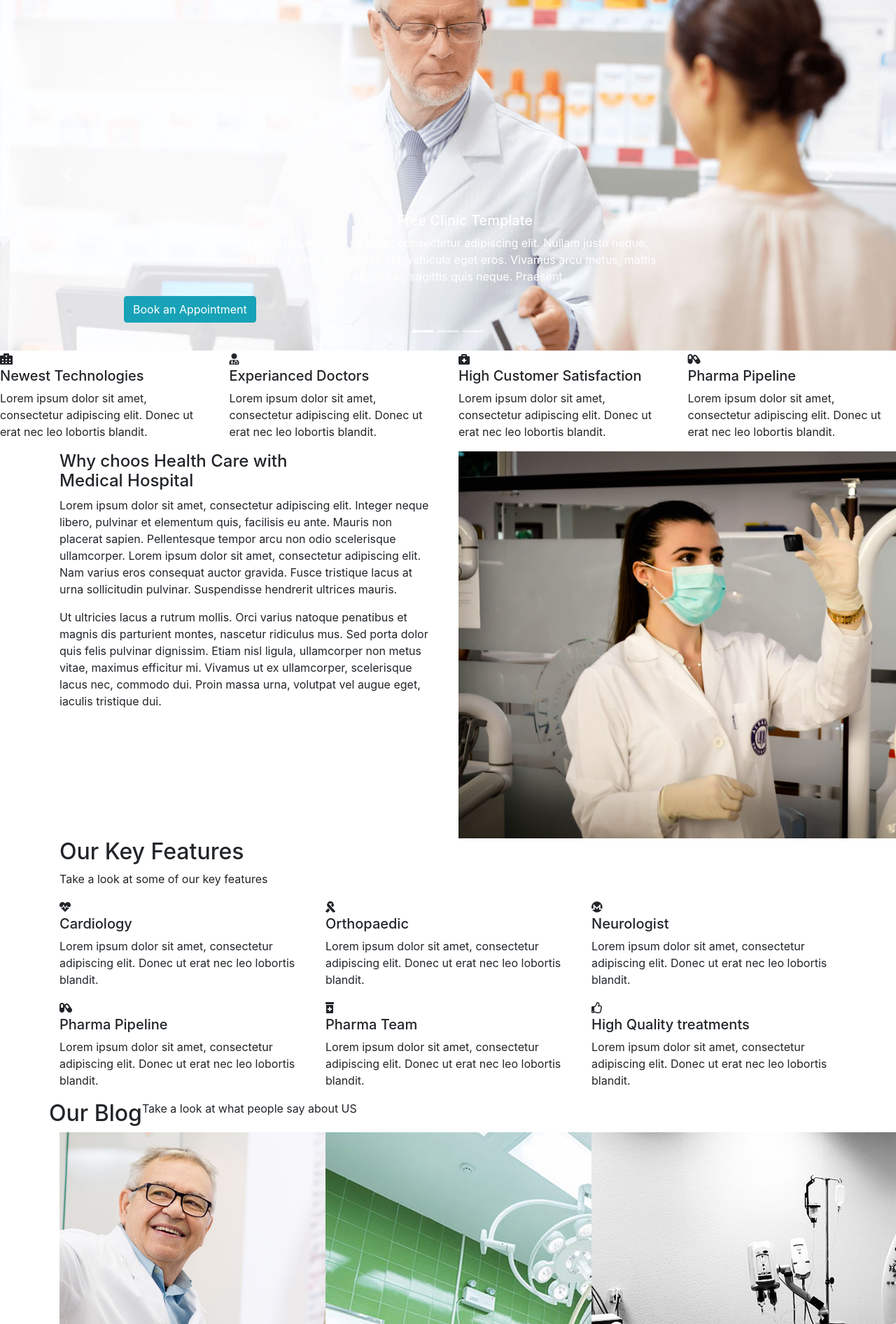
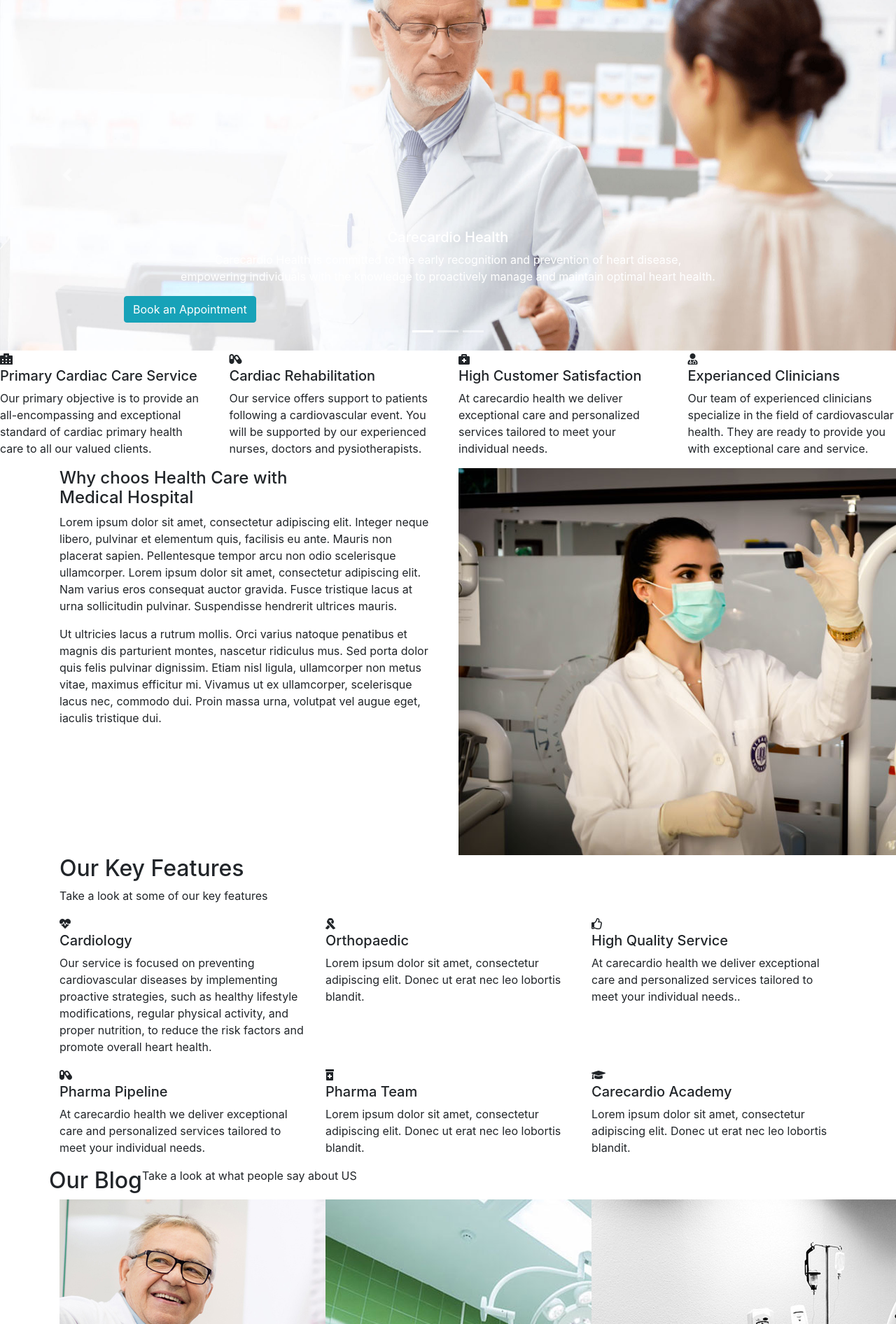
Before and after one commit to gozygreg/carecardio-health, a Django app: page / in a window 1280 px wide; the page is wider, and only the part inside the window is pictured. Shown: the part 249-2141 px from the top of that part at 70% size. Run offline with Django 4.2, Linux system fonts and the light colour scheme; some libraries are stand-ins or nearby versions.

Commit message:
Write html contents

```diff
--- a/carecardio/home/templates/home/index.html
+++ b/carecardio/home/templates/home/index.html
@@ -16,11 +16,9 @@
             <div class="carousel-item ">
                 <img class="d-block w-100" src="{% static 'home/images/slider/slider_1.jpg' %}" alt="First slide">
                 <div class="carousel-caption fvgb d-none d-md-block">
-                    <h5 class="animated bounceInDown">Best Free Clinic Template</h5>
-                    <p class="animated bounceInLeft">Lorem ipsum dolor sit amet, consectetur adipiscing elit. Nullam
-                        justo neque, <br>
-                        aliquet sit amet elementum vel, vehicula eget eros. Vivamus arcu metus, mattis <br>
-                        sed sagittis at, sagittis quis neque. Praesent.</p>
+                    <h5 class="animated bounceInDown">Carecardio Health</h5>
+                    <p class="animated bounceInLeft">Following a cardiovascular event, our comprehensive service provides invaluable support.<br>
+                        Our team of skilled nurses, doctors, and physiotherapists is dedicated to your recovery and well-being.</p>
 
                     <div class="row vbh">
 
@@ -32,11 +30,9 @@
             <div class="carousel-item active">
                 <img class="d-block w-100" src="{% static 'home/images/slider/slider_3.jpg' %}" alt="Third slide">
                 <div class="carousel-caption vdg-cur d-none d-md-block">
-                    <h5 class="animated bounceInDown">Best Free Clinic Template</h5>
-                    <p class="animated bounceInLeft">Lorem ipsum dolor sit amet, consectetur adipiscing elit. Nullam
-                        justo neque, <br>
-                        aliquet sit amet elementum vel, vehicula eget eros. Vivamus arcu metus, mattis <br>
-                        sed sagittis at, sagittis quis neque. Praesent.</p>
+                    <h5 class="animated bounceInDown">Carecardio Health</h5>
+                    <p class="animated bounceInLeft">Carecardio Health is committed to the early recognition and prevention of heart disease, <br>
+                        empowering individuals with the knowledge to proactively manage and maintain optimal heart health.</p>
 
                     <div class="row vbh">
 
@@ -66,8 +62,27 @@
         <div class="col-lg-3 kvxol col-md-6">
             <div class="single-key ky-1">
                 <i class="fas fa-hospital-alt"></i>
-                <h5>Newest Technologies</h5>
-                <p>Lorem ipsum dolor sit amet, consectetur adipiscing elit. Donec ut erat nec leo lobortis blandit.
+                <h5>Primary Cardiac Care Service</h5>
+                <p>Our primary objective is to provide an all-encompassing and exceptional standard of cardiac primary health care to all our valued clients.
+                </p>
+            </div>
+        </div>
+
+        <div class="col-lg-3 kvxol col-md-6">
+            <div class="single-key ky-2">
+                <i class="fas fa-capsules"></i>
+                <h5>Cardiac Rehabilitation</h5>
+                <p>Our service offers support to patients following a cardiovascular event. You will be supported by our experienced nurses, doctors and pysiotherapists.
+                </p>
+            </div>
+        </div>
+
+
+        <div class="col-lg-3 kvxol col-md-6">
+            <div class="single-key ky-1">
+                <i class="fas fa-briefcase-medical"></i>
+                <h5>High Customer Satisfaction</h5>
+                <p>At carecardio health we deliver exceptional care and personalized services tailored to meet your individual needs.
                 </p>
             </div>
         </div>
@@ -75,29 +90,12 @@
         <div class="col-lg-3 kvxol  col-md-6">
             <div class="single-key ky-2">
                 <i class="fas fa-user-md"></i>
-                <h5>Experianced Doctors</h5>
-                <p>Lorem ipsum dolor sit amet, consectetur adipiscing elit. Donec ut erat nec leo lobortis blandit.
+                <h5>Experianced Clinicians</h5>
+                <p>Our team of experienced clinicians specialize in the field of cardiovascular health. They are ready to provide you with exceptional care and service.
                 </p>
             </div>
         </div>
 
-        <div class="col-lg-3 kvxol col-md-6">
-            <div class="single-key ky-1">
-                <i class="fas fa-briefcase-medical"></i>
-                <h5>High Customer Satisfaction</h5>
-                <p>Lorem ipsum dolor sit amet, consectetur adipiscing elit. Donec ut erat nec leo lobortis blandit.
-                </p>
-            </div>
-        </div>
-
-        <div class="col-lg-3 kvxol col-md-6">
-            <div class="single-key ky-2">
-                <i class="fas fa-capsules"></i>
-                <h5>Pharma Pipeline</h5>
-                <p>Lorem ipsum dolor sit amet, consectetur adipiscing elit. Donec ut erat nec leo lobortis blandit.
-                </p>
-            </div>
-        </div>
 
 
 
@@ -148,8 +146,7 @@
                 <div class="single-key">
                     <i class="fas fa-heartbeat"></i>
                     <h5>Cardiology</h5>
-                    <p>Lorem ipsum dolor sit amet, consectetur adipiscing elit. Donec ut erat nec leo lobortis
-                        blandit.</p>
+                    <p>Our service is focused on preventing cardiovascular diseases by implementing proactive strategies, such as healthy lifestyle modifications, regular physical activity, and proper nutrition, to reduce the risk factors and promote overall heart health.</p>
                 </div>
             </div>
 
@@ -164,10 +161,9 @@
 
             <div class="col-lg-4 col-md-6">
                 <div class="single-key">
-                    <i class="fab fa-monero"></i>
-                    <h5>Neurologist</h5>
-                    <p>Lorem ipsum dolor sit amet, consectetur adipiscing elit. Donec ut erat nec leo lobortis
-                        blandit.</p>
+                    <i class="far fa-thumbs-up"></i>
+                    <h5>High Quality Service</h5>
+                    <p>At carecardio health we deliver exceptional care and personalized services tailored to meet your individual needs..</p>
                 </div>
             </div>
 
@@ -175,8 +171,7 @@
                 <div class="single-key">
                     <i class="fas fa-capsules"></i>
                     <h5>Pharma Pipeline</h5>
-                    <p>Lorem ipsum dolor sit amet, consectetur adipiscing elit. Donec ut erat nec leo lobortis
-                        blandit.</p>
+                    <p>At carecardio health we deliver exceptional care and personalized services tailored to meet your individual needs.</p>
                 </div>
             </div>
 
@@ -191,14 +186,17 @@
 
 
 
+
+
             <div class="col-lg-4 col-md-6">
                 <div class="single-key">
-                    <i class="far fa-thumbs-up"></i>
-                    <h5>High Quality treatments</h5>
+                    <i class="fa fa-graduation-cap"></i>
+                    <h5>Carecardio Academy</h5>
                     <p>Lorem ipsum dolor sit amet, consectetur adipiscing elit. Donec ut erat nec leo lobortis
                         blandit.</p>
                 </div>
             </div>
+
         </div>
 
 
```
